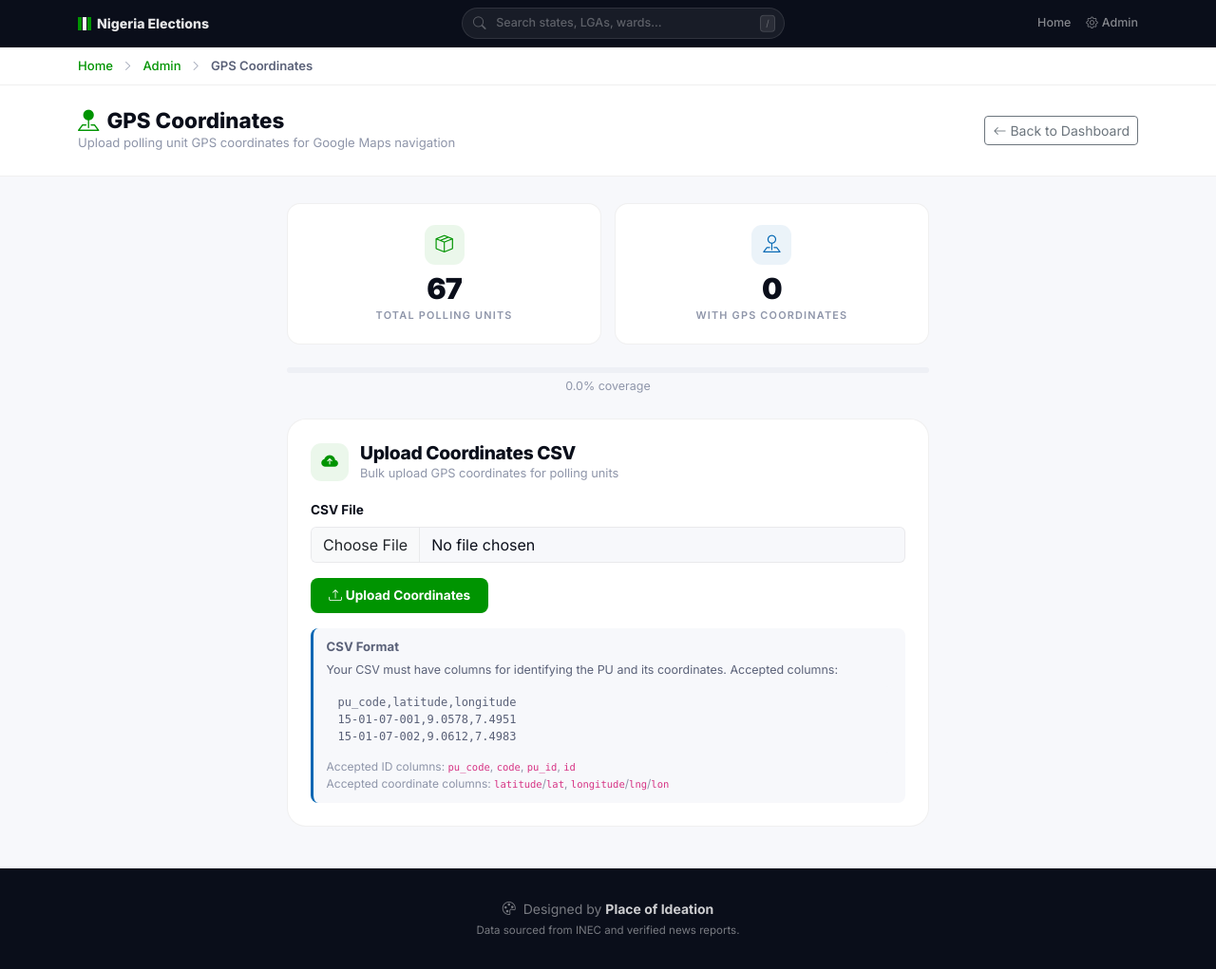
After one commit to femiwill/elections, a Flask app: page /admin/coordinates in a window 1280 px wide. The commit adds this page. Shown: the whole page at 95% size. Run offline with Flask 3, Linux system fonts and the light colour scheme; the visitor is signed in with stand-in values (Sample User, id 1); parts of the project's set-up code (start-up, migrations or seed data) failed here and were passed over.

Commit message:
Add GPS coordinates infrastructure for polling units
- Add latitude/longitude fields to PollingUnit model
- API returns coordinates in polling-units endpoint
- Find My Polling Unit page shows "Navigate with Google Maps" button
  when coordinates are available, or a "not yet available" message
- Admin GPS Coordinates page (/admin/coordinates) for bulk CSV upload
  of PU coordinates with coverage stats and progress bar
- Admin dashboard has new GPS Coordinates quick action card

Co-Authored-By: Claude Opus 4.6 <noreply@anthropic.com>

```diff
--- a/app.py
+++ b/app.py
@@ -503,6 +503,67 @@ def admin_results_bulk_upload():
     return render_template('admin/bulk_upload.html', elections=elections)
 
 
+# ── GPS Coordinates Upload ────────────────────────────────────────────────────
+
+@app.route('/admin/coordinates', methods=['GET', 'POST'])
+@login_required
+def admin_coordinates():
+    message = None
+    if request.method == 'POST':
+        csv_file = request.files.get('csv_file')
+        if not csv_file:
+            flash('No file uploaded.', 'danger')
+            return redirect(url_for('admin_coordinates'))
+
+        try:
+            content = csv_file.read().decode('utf-8-sig')
+            reader = csv.DictReader(io.StringIO(content))
+            updated = 0
+            skipped = 0
+            for row in reader:
+                pu_code = (row.get('pu_code') or row.get('code') or '').strip()
+                pu_id = row.get('pu_id') or row.get('id') or ''
+                lat = row.get('latitude') or row.get('lat') or ''
+                lng = row.get('longitude') or row.get('lng') or row.get('lon') or ''
+                if not lat or not lng:
+                    skipped += 1
+                    continue
+                try:
+                    lat_f = float(lat)
+                    lng_f = float(lng)
+                except (ValueError, TypeError):
+                    skipped += 1
+                    continue
+
+                pu = None
+                if pu_id:
+                    pu = PollingUnit.query.get(int(pu_id))
+                if not pu and pu_code:
+                    pu = PollingUnit.query.filter_by(code=pu_code).first()
+                if pu:
+                    pu.latitude = lat_f
+                    pu.longitude = lng_f
+                    updated += 1
+                else:
+                    skipped += 1
+
+            db.session.commit()
+            flash(f'Updated coordinates for {updated} polling units. {skipped} skipped.', 'success')
+        except Exception as e:
+            flash(f'Error processing file: {str(e)}', 'danger')
+
+        return redirect(url_for('admin_coordinates'))
+
+    total_pus = PollingUnit.query.count()
+    pus_with_coords = PollingUnit.query.filter(
+        PollingUnit.latitude.isnot(None),
+        PollingUnit.longitude.isnot(None),
+    ).count()
+    return render_template('admin/coordinates.html',
+                           total_pus=total_pus,
+                           pus_with_coords=pus_with_coords)
+
+
 # ── Collation Declaration ─────────────────────────────────────────────────────
 
 @app.route('/admin/results/declare', methods=['GET', 'POST'])
@@ -581,7 +642,10 @@ def api_wards(lga_id):
 @app.route('/api/polling-units/<int:ward_id>')
 def api_polling_units(ward_id):
     pus = PollingUnit.query.filter_by(ward_id=ward_id).order_by(PollingUnit.name).all()
-    return jsonify([{'id': p.id, 'name': p.name, 'code': p.code} for p in pus])
+    return jsonify([{
+        'id': p.id, 'name': p.name, 'code': p.code,
+        'latitude': p.latitude, 'longitude': p.longitude,
+    } for p in pus])
 
 
 @app.route('/api/election-types/<int:election_id>')
--- a/models.py
+++ b/models.py
@@ -107,6 +107,8 @@ class PollingUnit(db.Model):
     code = db.Column(db.String(30), nullable=True)
     ward_id = db.Column(db.Integer, db.ForeignKey("wards.id"), nullable=False)
     registered_voters = db.Column(db.Integer, nullable=True)
+    latitude = db.Column(db.Float, nullable=True)
+    longitude = db.Column(db.Float, nullable=True)
 
 
 # ─── Parties & Candidates ────────────────────────────────────────────────────
--- /dev/null
+++ b/templates/admin/coordinates.html
@@ -0,0 +1,103 @@
+{% extends "base.html" %}
+{% from "macros.html" import flash_messages %}
+
+{% block title %}GPS Coordinates — Admin{% endblock %}
+
+{% block breadcrumbs %}
+<div class="breadcrumb-bar">
+    <div class="container">
+        <a href="/">Home</a>
+        <span class="separator"><i class="bi bi-chevron-right" style="font-size:0.7rem;"></i></span>
+        <a href="/admin">Admin</a>
+        <span class="separator"><i class="bi bi-chevron-right" style="font-size:0.7rem;"></i></span>
+        <span style="color:var(--text-secondary);font-weight:600;">GPS Coordinates</span>
+    </div>
+</div>
+{% endblock %}
+
+{% block content %}
+<div class="admin-header">
+    <div class="container">
+        <div class="d-flex justify-content-between align-items-center">
+            <div>
+                <h2><i class="bi bi-pin-map-fill me-2" style="color:var(--ng-green);"></i>GPS Coordinates</h2>
+                <p style="font-size:0.82rem;color:var(--text-tertiary);margin:0;">Upload polling unit GPS coordinates for Google Maps navigation</p>
+            </div>
+            <a href="/admin" class="btn btn-outline-secondary btn-sm">
+                <i class="bi bi-arrow-left me-1"></i>Back to Dashboard
+            </a>
+        </div>
+    </div>
+</div>
+
+<section class="section-spacer">
+    <div class="container" style="max-width:700px;">
+        {{ flash_messages() }}
+
+        <!-- Coverage Stats -->
+        <div class="stats-grid reveal mb-4" style="grid-template-columns: repeat(2, 1fr);">
+            <div class="stat-card">
+                <div class="stat-icon" style="background:rgba(0,148,1,0.08);color:var(--ng-green);"><i class="bi bi-box-seam"></i></div>
+                <div class="stat-number" data-count="{{ '{:,}'.format(total_pus) }}">0</div>
+                <div class="stat-label">Total Polling Units</div>
+            </div>
+            <div class="stat-card">
+                <div class="stat-icon" style="background:rgba(0,102,179,0.08);color:#0066B3;"><i class="bi bi-pin-map"></i></div>
+                <div class="stat-number" data-count="{{ '{:,}'.format(pus_with_coords) }}">0</div>
+                <div class="stat-label">With GPS Coordinates</div>
+            </div>
+        </div>
+
+        {% if total_pus > 0 %}
+        <div class="reveal mb-4">
+            <div style="height:6px;background:var(--surface-3);border-radius:3px;overflow:hidden;">
+                <div style="height:100%;background:var(--ng-green);border-radius:3px;width:{{ (pus_with_coords / total_pus * 100)|round(1) }}%;transition:width 0.3s;"></div>
+            </div>
+            <div style="font-size:0.78rem;color:var(--text-tertiary);margin-top:0.3rem;text-align:center;">
+                {{ (pus_with_coords / total_pus * 100)|round(1) }}% coverage
+            </div>
+        </div>
+        {% endif %}
+
+        <!-- Upload Form -->
+        <div class="chart-card reveal">
+            <div class="section-head" style="margin-bottom:1rem;">
+                <div class="icon-box" style="background:rgba(0,148,1,0.08);color:var(--ng-green);">
+                    <i class="bi bi-cloud-arrow-up-fill"></i>
+                </div>
+                <div>
+                    <h4>Upload Coordinates CSV</h4>
+                    <p class="sub">Bulk upload GPS coordinates for polling units</p>
+                </div>
+            </div>
+
+            <form method="POST" enctype="multipart/form-data">
+                <div class="mb-3">
+                    <label class="form-label" style="font-weight:700;font-size:0.85rem;">CSV File</label>
+                    <input type="file" name="csv_file" accept=".csv" class="form-control"
+                           style="background:var(--surface-2);border-color:var(--border-color);color:var(--text-primary);" required>
+                </div>
+                <button type="submit" class="btn btn-ng">
+                    <i class="bi bi-upload me-1"></i>Upload Coordinates
+                </button>
+            </form>
+
+            <div class="note-box mt-3" style="border-left-color:#0066B3;">
+                <div style="font-weight:700;font-size:0.82rem;margin-bottom:0.3rem;">CSV Format</div>
+                <div style="font-size:0.78rem;color:var(--text-secondary);line-height:1.6;">
+                    Your CSV must have columns for identifying the PU and its coordinates. Accepted columns:
+                </div>
+                <div style="font-size:0.75rem;font-family:monospace;background:var(--surface-2);padding:0.5rem 0.75rem;border-radius:6px;margin-top:0.4rem;overflow-x:auto;">
+                    pu_code,latitude,longitude<br>
+                    15-01-07-001,9.0578,7.4951<br>
+                    15-01-07-002,9.0612,7.4983
+                </div>
+                <div style="font-size:0.75rem;color:var(--text-tertiary);margin-top:0.4rem;">
+                    Accepted ID columns: <code>pu_code</code>, <code>code</code>, <code>pu_id</code>, <code>id</code><br>
+                    Accepted coordinate columns: <code>latitude</code>/<code>lat</code>, <code>longitude</code>/<code>lng</code>/<code>lon</code>
+                </div>
+            </div>
+        </div>
+    </div>
+</section>
+{% endblock %}
```
Also changed, not shown: templates/admin/dashboard.html (+7 -0 lines), templates/find_polling_unit.html (+23 -0 lines).
